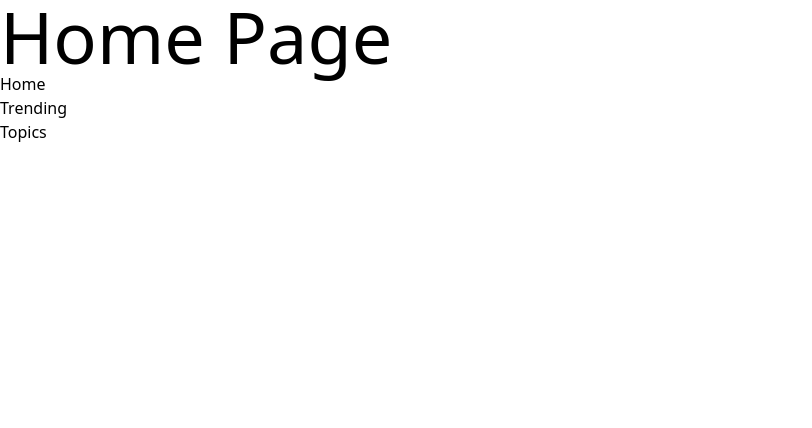
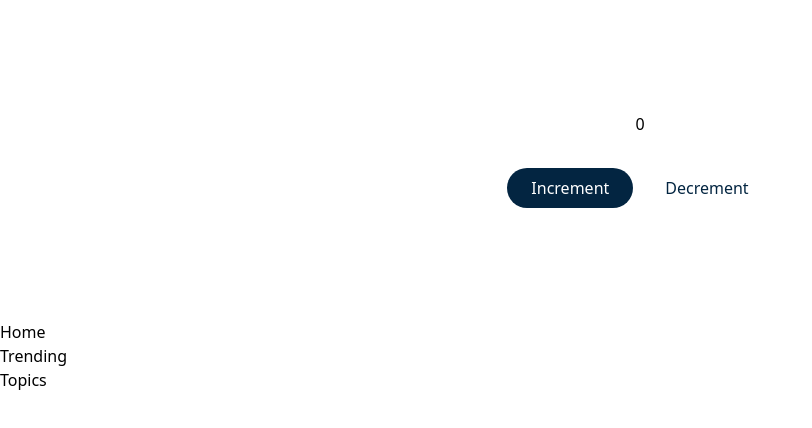
Before and after one commit to muzzammilh/sequels, a React (Create React App) app: page / in a window 1280 px wide. Shown: the top 428 px of the page, without its empty margins (0-812 px from the left). Built offline with nearby package versions, Linux system fonts and the light colour scheme.

Commit message:
install all dependencies

```diff
--- a/package.json
+++ b/package.json
@@ -4,14 +4,17 @@
   "private": true,
   "dependencies": {
     "@craco/craco": "^6.3.0",
+    "@reduxjs/toolkit": "^1.8.5",
     "@testing-library/jest-dom": "^5.11.4",
     "@testing-library/react": "^11.1.0",
     "@testing-library/user-event": "^12.1.10",
     "react": "^17.0.2",
     "react-dom": "^17.0.2",
+    "react-redux": "^8.0.2",
     "react-router": "^5.2.1",
     "react-router-dom": "^5.3.0",
     "react-scripts": "4.0.3",
+    "redux": "^4.2.0",
     "web-vitals": "^1.0.1"
   },
   "scripts": {
--- /dev/null
+++ b/src/Components/Buttons/DropDown.js
@@ -0,0 +1,27 @@
+
+import React, { useState } from 'react'
+import { colors } from '../../theme/colors'
+
+export default function DropDown({color,onClick,label,disabled,backgroundColor,borderRadius,borderColor,className,fontSize,fontStyle,fontWeight,height,width,dropDownList}) {
+    const [showDropDown,setDropDown] = useState(false);
+    return (
+    <div className="relative inline-block text-left">
+  <div>
+  <button className={["dropdown btn btn-primary rounded-full px-6 h-10 border-[0.8px] ",className]} style={{backgroundColor, borderColor:borderColor || colors.primary,borderRadius,height,width}} disabled={disabled} onClick={()=>{
+    setDropDown(true);
+  }}><div style={{color: color || colors.primary,fontSize,fontStyle,fontWeight}}>{label}</div></button>
+
+  </div>
+
+  {showDropDown && <div className=" dropdown-menu origin-top-right absolute right-0 mt-2 w-56 rounded-md shadow-lg bg-white ring-1 ring-black ring-opacity-5 focus:outline-none" role="menu" aria-orientation="vertical" aria-labelledby="menu-button" tabIndex="-1">
+    <div className="py-1" role="none">
+      {dropDownList&&dropDownList.map((item,index)=>{
+        // eslint-disable-next-line react/jsx-key
+        return <a href="#" className=" dropdown-item text-gray-700 block px-4 py-2 text-sm hover:bg-slate-100 " role="menuitem" tabIndex="-1" id="menu-item-0">{item}</a>
+      })}
+
+    </div>
+  </div>}
+</div>
+  )
+}
--- /dev/null
+++ b/src/Components/Buttons/OulinedButton.js
@@ -0,0 +1,10 @@
+import React from 'react'
+import { colors } from '../../theme/colors'
+
+export default function OutlinedButton({color,onClick,label,disabled,backgroundColor,borderRadius,borderColor,className,fontSize,fontStyle,fontWeight,height,width}) {
+  return (
+    <div>
+        <button className={["btn btn-primary rounded-full px-6 h-10 border-[0.8px] ",className]} style={{backgroundColor, borderColor:borderColor || colors.primary,borderRadius,height,width}} disabled={disabled} onClick={onClick}><div style={{color: color || colors.primary,fontSize,fontStyle,fontWeight}}>{label}</div></button>
+    </div>
+  )
+}
--- /dev/null
+++ b/src/Components/Buttons/PlainButton.js
@@ -0,0 +1,10 @@
+import React from 'react'
+import { colors } from '../../theme/colors'
+
+export default function PlainButton({color,onClick,label,disabled,backgroundColor,borderRadius,className,fontSize,fontStyle,fontWeight,height,width}) {
+  return (
+    <div>
+        <button className={["btn btn-primary bg-gray-200 rounded-full px-6 h-10 ",className]} style={{backgroundColor:backgroundColor || colors.primary,borderRadius,height,width}} disabled={disabled} onClick={onClick}><div style={{color: color || colors.white,fontSize,fontStyle,fontWeight}}>{label}</div></button>
+    </div>
+  )
+}
--- /dev/null
+++ b/src/Redux/Actions/counter.js
@@ -0,0 +1,15 @@
+import { ActionType } from "../Contants/action-type"
+
+
+
+export const increment = () => (dispatch)=>{
+    dispatch({
+        type: ActionType.INCREMENT
+    })
+}
+
+export const decrement = () => (dispatch)=>{
+    dispatch({
+        type: ActionType.DECREMENT
+    })
+}
--- /dev/null
+++ b/src/Redux/Contants/action-type.js
@@ -0,0 +1,4 @@
+export const ActionType = {
+    INCREMENT: 'INCREMENT',
+    DECREMENT: 'DECREMENT',
+}
--- /dev/null
+++ b/src/Redux/Reducers/counter.js
@@ -0,0 +1,22 @@
+import { ActionType } from "../Contants/action-type"
+
+const inisialState = {
+    count: 0
+}
+// eslint-disable-next-line import/no-anonymous-default-export
+export const counterReducer =  (state = inisialState, action) => {
+    switch (action.type) {
+        case ActionType.INCREMENT:
+            return {
+                ...state,
+                count: state.count + 1
+            }
+        case ActionType.DECREMENT:
+            return {
+                ...state,
+                count: state.count - 1
+            }
+        default:
+            return state
+    }
+}
--- /dev/null
+++ b/src/Redux/Reducers/index.js
@@ -0,0 +1,7 @@
+import { combineReducers } from "redux";
+import { counterReducer } from "./counter";
+const reducer = {
+    counter: counterReducer,
+}
+
+export default combineReducers(reducer);
--- /dev/null
+++ b/src/Redux/store.js
@@ -0,0 +1,9 @@
+import thunk from "redux-thunk";
+import { createStore,applyMiddleware } from "redux";
+// import { configureStore } from "@reduxjs/toolkit";
+// import { composeWithDevTools } from "redux-devtools-extension";
+import reducer from "./Reducers/index";
+
+const composeEnhancers = typeof window !== "undefined" ? window.__REDUX_DEVTOOLS_EXTENSION_COMPOSE__:()=> {};
+
+export const store = createStore(reducer,composeEnhancers(applyMiddleware(thunk)) );
--- a/src/index.js
+++ b/src/index.js
@@ -2,12 +2,14 @@ import React from 'react';
 import ReactDOM from 'react-dom';
 import App from './App';
 import reportWebVitals from './reportWebVitals';
-
+import { Provider } from 'react-redux'
 import './index.css';
-
+import { store } from './Redux/store';
 ReactDOM.render(
   <React.StrictMode>
-    <App />
+    <Provider store={store} >
+      <App />
+    </Provider>
   </React.StrictMode>,
   document.getElementById('root')
 );
--- a/src/pages/home.js
+++ b/src/pages/home.js
@@ -1,6 +1,25 @@
+import { useSelector,useDispatch } from 'react-redux'
+import DropDown from '../Components/Buttons/DropDown';
+import OutlinedButton from '../Components/Buttons/OulinedButton';
+import PlainButton from '../Components/Buttons/PlainButton';
+import { ActionType } from '../Redux/Contants/action-type';
+
+
 function Home() {
+  const {count} = useSelector(state => state.counter);
+  const dispatch = useDispatch();
     return (
-      <h1 className="text-7xl">Home Page</h1>
+      <div className='w-screen h-80 flex justify-center items-center flex-col gap-8'>
+        <h1>{count}</h1>
+        <div className='flex gap-2'>
+        <PlainButton label={"Increment"}  onClick={()=>{
+          dispatch({type: ActionType.INCREMENT});
+        }}/>
+        <OutlinedButton label={"Decrement"} onClick={()=>{
+          dispatch({type: ActionType.DECREMENT});
+        }}/>
+        </div>
+    </div>
     );
   }
 
--- /dev/null
+++ b/src/theme/colors.js
@@ -0,0 +1,14 @@
+export const colors = {
+    primary: '#032541',
+    primaryLight: '#CAD9E4',
+    secondary: '#03b3e4',
+    secondaryLight: '#90cfa2',
+    black: '#000000',
+    white: '#ffffff',
+    gray: '#f5f5f5',
+    grayDark: '#ebebeb',
+
+
+
+
+}
```
Also changed, not shown: 2 other files (tests, documents, lock files or other folders).
